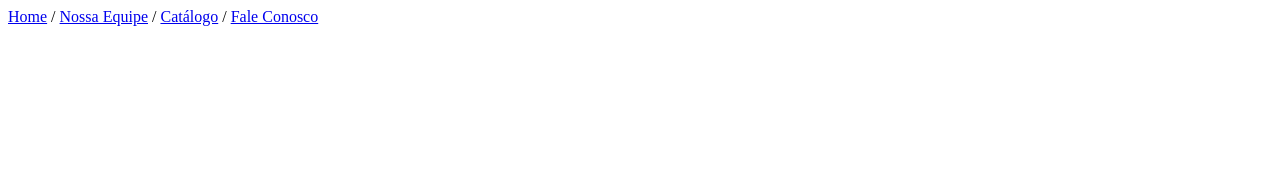
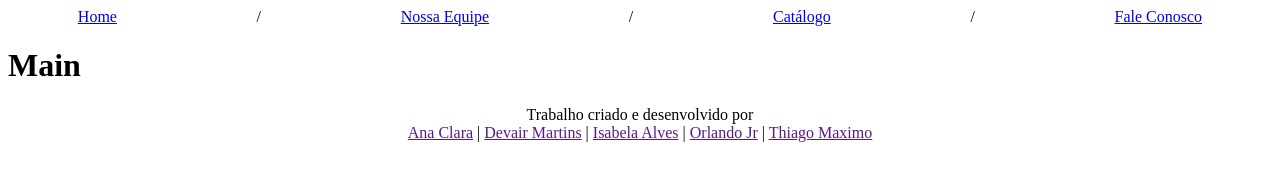
Before and after one commit to DevairUva/smartGlass, a plain HTML site: page index.html in a window 1280 px wide. Drawn offline with Linux system fonts and the light colour scheme.

Commit message:
fdsfs
dsfdsf

```diff
--- a/css/style.css
+++ b/css/style.css
@@ -0,0 +1,9 @@
+footer{
+    text-align: center;
+}
+
+header{
+    display: flex;
+    flex-direction: row;
+    justify-content: space-around;
+}
--- a/index.html
+++ b/index.html
@@ -26,11 +26,12 @@
   </header>
 
   <main>
-
+    <h1>Main</h1>
   </main>
 
   <footer>
-
+    Trabalho criado e desenvolvido por<br><a href="">Ana Clara</a> | <a href="">Devair Martins</a> | <a href="">Isabela Alves</a> |
+    <a href="">Orlando Jr</a> | <a href="">Thiago Maximo</a>
   </footer>
 
 
```
